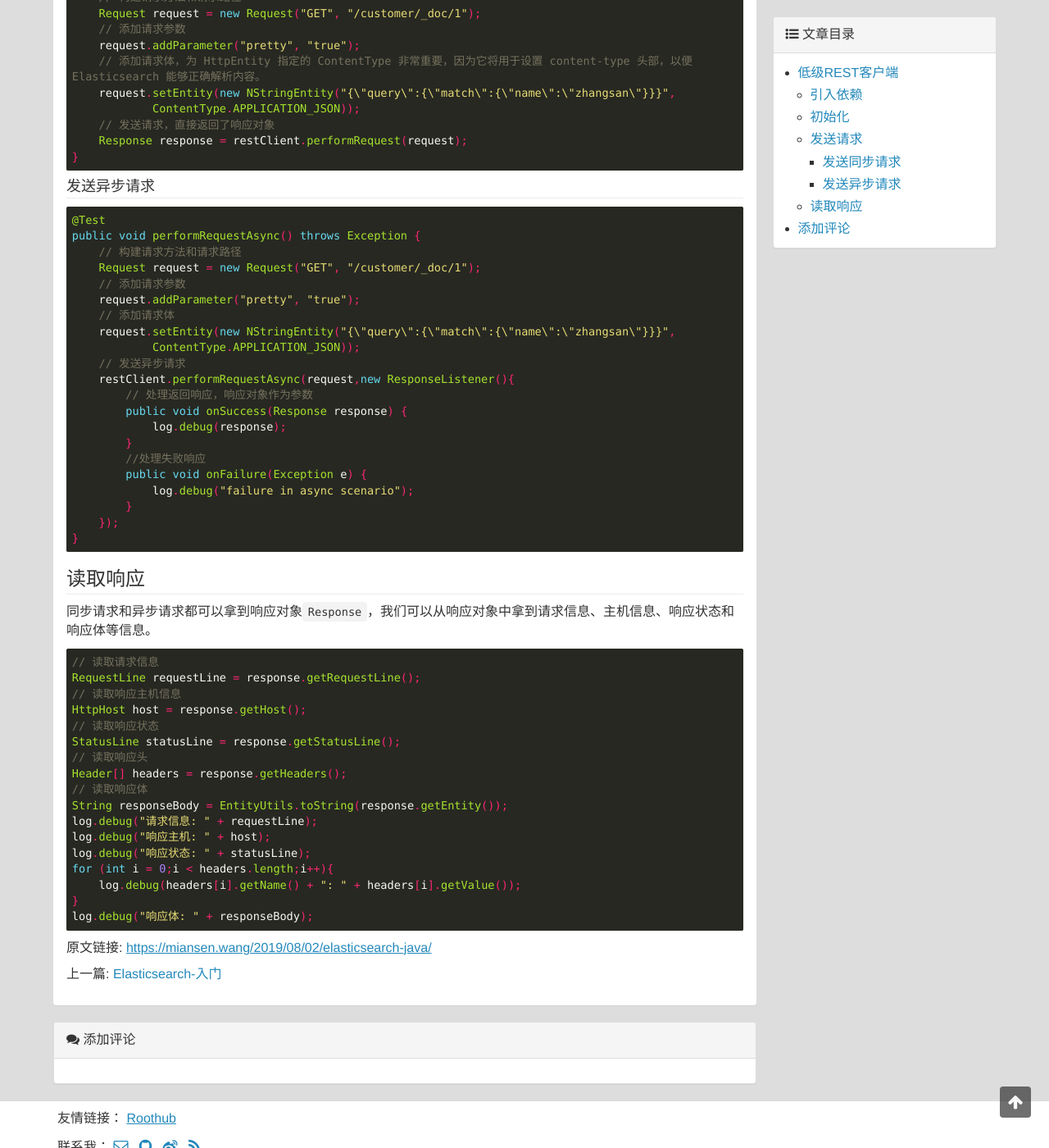
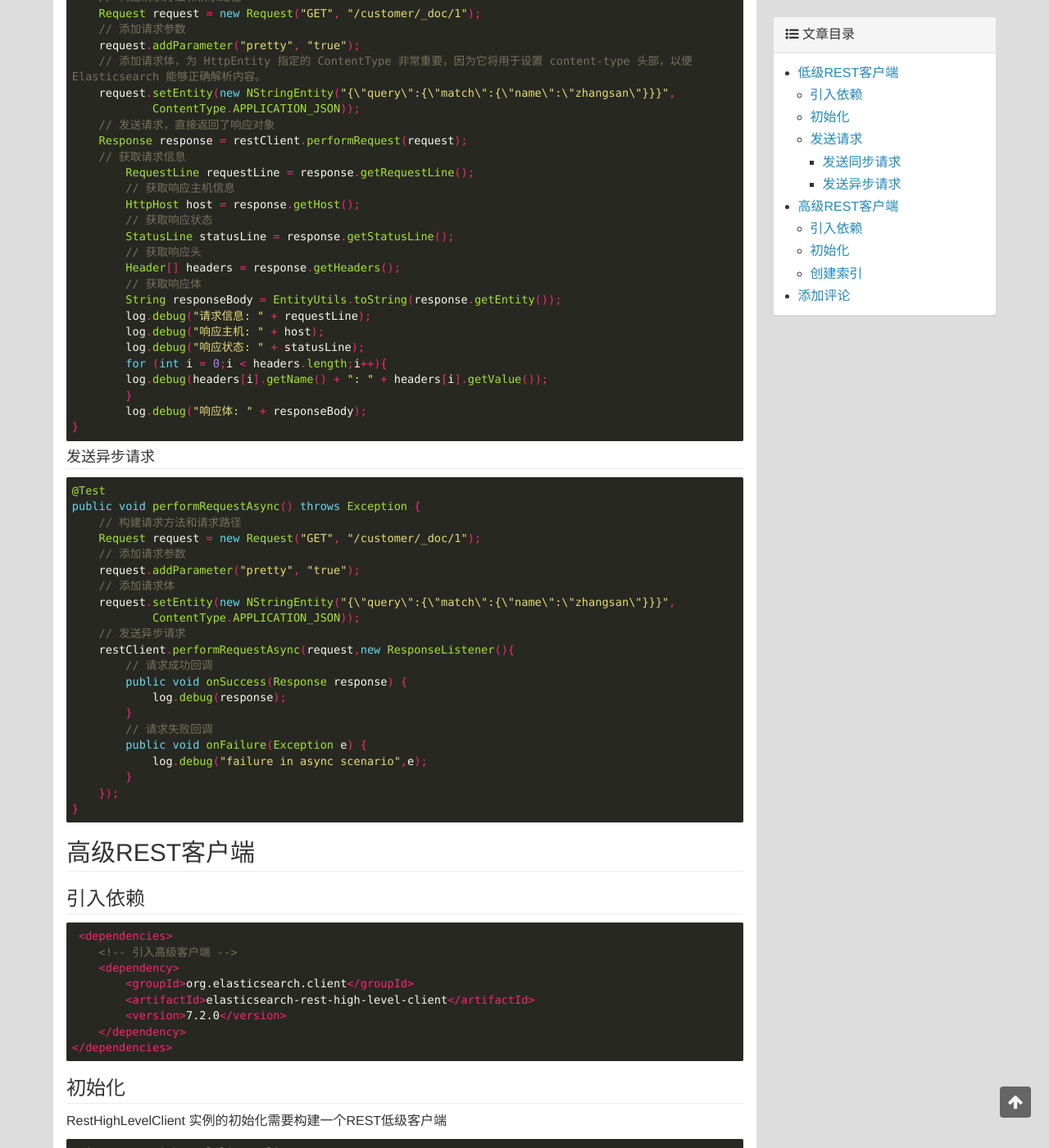
Before and after one commit to miansen/miansen.github.io, a Jekyll site: the page built from _posts/2019-08-02-elasticsearch-java.md, in a window 1280 px wide and 1400 px high, scrolled down 1377 px. Shown: the whole window at 82% size. Built offline with Jekyll 4.4.1, drawn with Linux system fonts in a browser that asks for light colours; comment, search, counter and statistics services are not loaded; some of the changed text lies outside the part shown.

Commit message:
Elasticsearch-Java客户端: 添加高级客户端

````diff
--- a/_posts/2019-08-02-elasticsearch-java.md
+++ b/_posts/2019-08-02-elasticsearch-java.md
@@ -81,6 +81,23 @@
             ContentType.APPLICATION_JSON));
     // 发送请求，直接返回了响应对象
     Response response = restClient.performRequest(request);
+    // 获取请求信息
+	RequestLine requestLine = response.getRequestLine();
+	// 获取响应主机信息
+	HttpHost host = response.getHost();
+	// 获取响应状态
+	StatusLine statusLine = response.getStatusLine();
+	// 获取响应头
+	Header[] headers = response.getHeaders();
+	// 获取响应体
+	String responseBody = EntityUtils.toString(response.getEntity());
+	log.debug("请求信息: " + requestLine);
+	log.debug("响应主机: " + host);
+	log.debug("响应状态: " + statusLine);
+	for (int i = 0;i < headers.length;i++){
+    	log.debug(headers[i].getName() + ": " + headers[i].getValue());
+	}
+	log.debug("响应体: " + responseBody);
 }
 ```
 
@@ -98,38 +115,57 @@
             ContentType.APPLICATION_JSON));
     // 发送异步请求
     restClient.performRequestAsync(request,new ResponseListener(){
-        // 处理返回响应，响应对象作为参数
+        // 请求成功回调
         public void onSuccess(Response response) {
             log.debug(response);
         }
-        //处理失败响应
+        // 请求失败回调
         public void onFailure(Exception e) {
-            log.debug("failure in async scenario");
+            log.debug("failure in async scenario",e);
         }
     });
 }
 ```
 
-### 读取响应
+## 高级REST客户端
 
-同步请求和异步请求都可以拿到响应对象`Response`，我们可以从响应对象中拿到请求信息、主机信息、响应状态和响应体等信息。
+### 引入依赖
+
+```xml
+ <dependencies>
+    <!-- 引入高级客户端 -->
+    <dependency>
+        <groupId>org.elasticsearch.client</groupId>
+        <artifactId>elasticsearch-rest-high-level-client</artifactId>
+        <version>7.2.0</version>
+    </dependency>
+</dependencies>
+```
+
+### 初始化
+
+RestHighLevelClient 实例的初始化需要构建一个REST低级客户端
+
+```
+private RestHighLevelClient client;
+
+@Before
+public void initialize() throws Exception {
+    client = new RestHighLevelClient(RestClient.builder(
+            new HttpHost("192.168.8.8", 9200, "http")));
+}
+```
+
+### 创建索引
 
 ```java
-// 读取请求信息
-RequestLine requestLine = response.getRequestLine();
-// 读取响应主机信息
-HttpHost host = response.getHost();
-// 读取响应状态
-StatusLine statusLine = response.getStatusLine();
-// 读取响应头
-Header[] headers = response.getHeaders();
-// 读取响应体
-String responseBody = EntityUtils.toString(response.getEntity());
-log.debug("请求信息: " + requestLine);
-log.debug("响应主机: " + host);
-log.debug("响应状态: " + statusLine);
-for (int i = 0;i < headers.length;i++){
-    log.debug(headers[i].getName() + ": " + headers[i].getValue());
+@Test
+public void createIndex() throws Exception {
+    CreateIndexRequest request = new CreateIndexRequest("roothub");
+    request.settings(Settings.builder()
+            .put("index.number_of_shards",1)
+            .put("index.number_of_shards", 5));
+    CreateIndexResponse response = client.indices().create(request, RequestOptions.DEFAULT);
+    log.debug(response.toString());
 }
-log.debug("响应体: " + responseBody);
 ```
````
